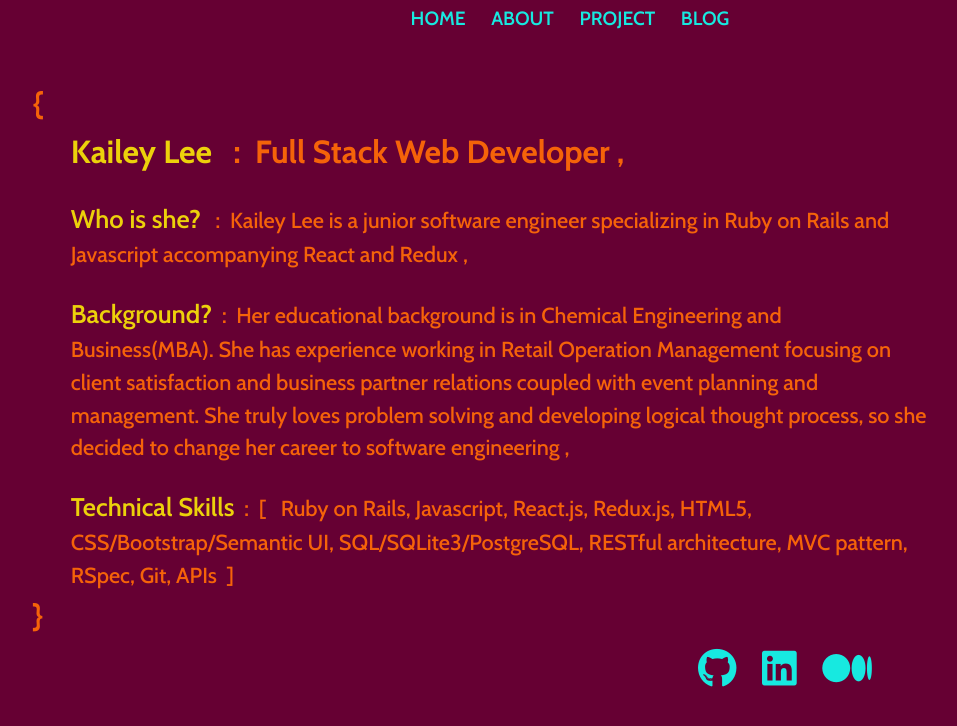
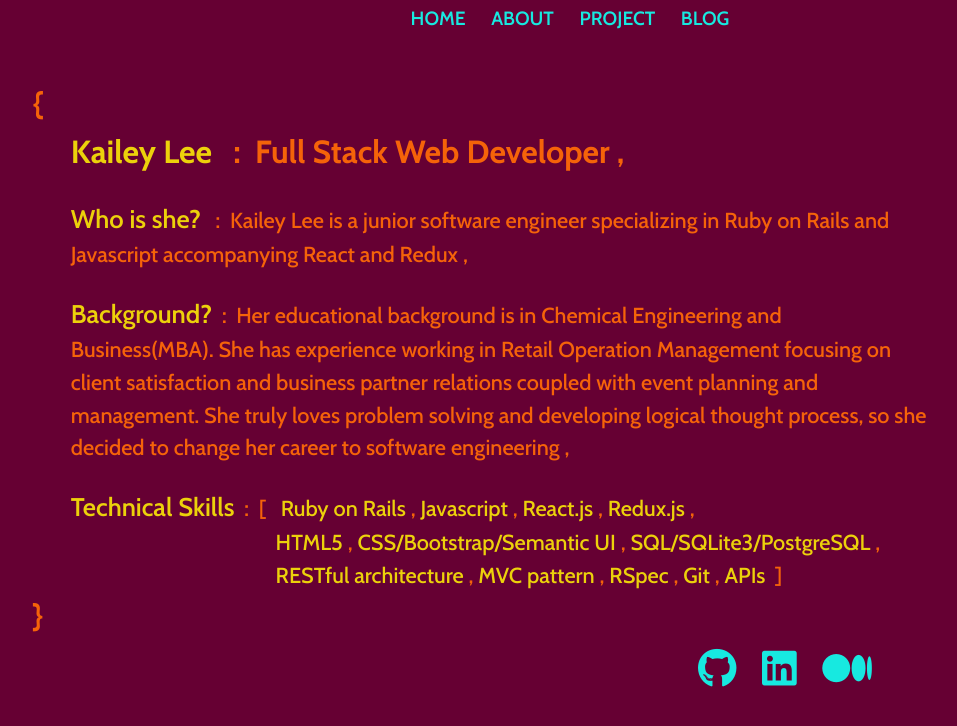
Before and after one commit to kailey16/kailey16.github.io, a React (Create React App) app: page /aboutme in a window 1280 px wide. Shown: the top 726 px of the page, without its empty margins (70-1027 px from the left). Built offline with nearby package versions, Linux system fonts and the light colour scheme; a web font is replaced by a local one.

Commit message:
bio paragraphs done

```diff
--- a/src/AboutMe/AboutMe.js
+++ b/src/AboutMe/AboutMe.js
@@ -20,7 +20,9 @@ const AboutMe = () => {
           <span className="colorYellow bioStatus">Background?</span>&nbsp; : &nbsp;Her educational background is in Chemical Engineering and Business(MBA). She has experience working in Retail Operation Management focusing on client satisfaction and business partner relations coupled with event planning and management. She truly loves problem solving and developing logical thought process, so she decided to change her career to software engineering ,
         </p>
         <p className="bioLine bioDetail">
-          <span className="colorYellow bioStatus">Technical Skills</span>&nbsp; : &nbsp;[ &nbsp;&nbsp;Ruby on Rails, Javascript, React.js, Redux.js, HTML5, CSS/Bootstrap/Semantic UI, SQL/SQLite3/PostgreSQL, RESTful architecture, MVC pattern, RSpec, Git, APIs&nbsp; ]<br/>
+          <span className="colorYellow bioStatus">Technical Skills</span>&nbsp; : &nbsp;[ &nbsp;&nbsp;<span className="colorYellow">Ruby on Rails</span> , <span className="colorYellow">Javascript</span> , <span className="colorYellow">React.js</span> , <span className="colorYellow">Redux.js</span> ,<br/>
+          <span className="colorYellow skillLine">HTML5</span> , <span className="colorYellow">CSS/Bootstrap/Semantic UI</span> , <span className="colorYellow">SQL/SQLite3/PostgreSQL</span> ,<br/>
+          <span className="colorYellow skillLine">RESTful architecture</span> , <span className="colorYellow">MVC pattern</span> , <span className="colorYellow">RSpec</span> , <span className="colorYellow">Git</span> , <span className="colorYellow">APIs</span>&nbsp; ]<br/>
         </p>
         <p className="bioName">{`}`}</p>
       </div>
--- a/src/style/AboutMe.css
+++ b/src/style/AboutMe.css
@@ -43,6 +43,9 @@
   color: rgba(255, 238, 6, 0.877);
 }
 
+.skillLine {
+  padding-left: 16vw;
+}
 
 
 
```
